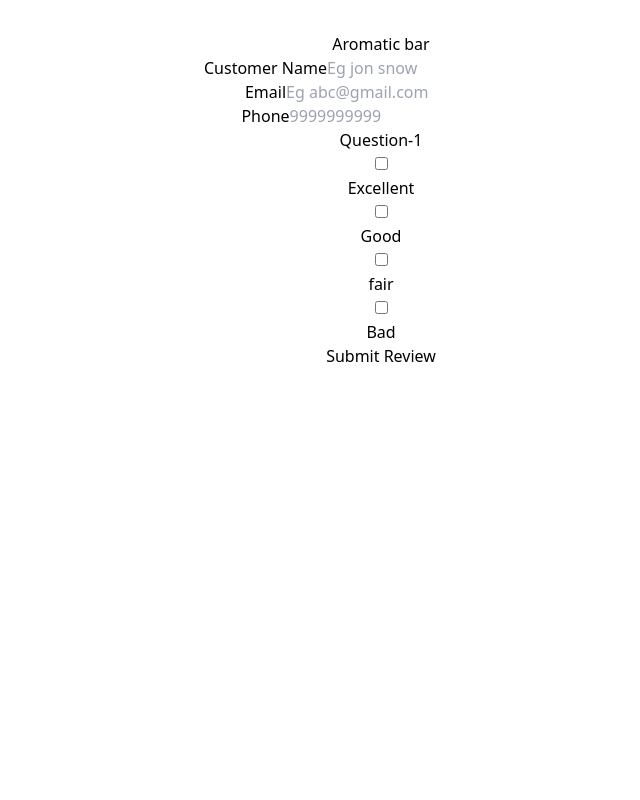
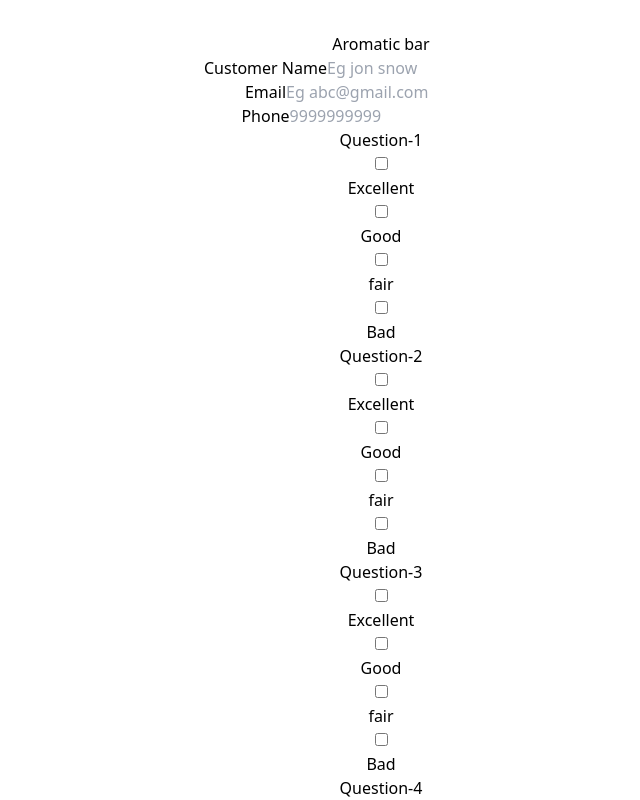
Before and after one commit to sangramabdar/React_F-G_Sangram_Abdar, a React (Vite) app: page / in a window 1280 px wide. Shown: the top 800 px of the page, without its empty margins (259-899 px from the left). Built offline with nearby package versions, Linux system fonts and the light colour scheme.

Commit message:
add question validating logic

```diff
--- a/src/components/feedback-form.tsx
+++ b/src/components/feedback-form.tsx
@@ -1,92 +1,41 @@
 import { zodResolver } from "@hookform/resolvers/zod";
 import Button from "./button";
 import Input from "./input";
-
-import { z } from "zod";
 import { useForm } from "react-hook-form";
-
-export const feedBackFormSchema = z.object({
-  name: z.string().min(1, "required"),
-  email: z.string().email("invalid email"),
-  phone: z.string().min(1, "Required"),
-  question1: z.string().min(1, "required"),
-});
-
-export type FeedBackFormSchema = z.infer<typeof feedBackFormSchema>;
-
-function Question({ onChange, question, error }: any) {
-  const handleOnChange = (event: any) => {
-    if (event.target.checked) return onChange(event.target.value);
-    onChange("");
-  };
-
-  return (
-    <div>
-      <h2 className="text-left">{question}</h2>
-      <div className="flex">
-        <div className="flex w-fit p-1 gap-2 justify-center items-center">
-          <Input
-            type="checkbox"
-            value={"excellent"}
-            onChange={handleOnChange}
-            label={""}
-          />
-          <label>Excellent</label>
-        </div>
-
-        <div className="flex w-fit p-1 gap-2 justify-center items-center">
-          <Input
-            type="checkbox"
-            value={"good"}
-            onChange={handleOnChange}
-            label={""}
-          />
-          <label>Good</label>
-        </div>
-
-        <div className="flex w-fit p-1 gap-2 justify-center items-center">
-          <Input
-            type="checkbox"
-            value={"fair"}
-            onChange={handleOnChange}
-            label={""}
-          />
-          <label>fair</label>
-        </div>
-
-        <div className="flex w-fit p-1 gap-2 justify-center items-center">
-          <Input
-            type="checkbox"
-            value={"bad"}
-            onChange={handleOnChange}
-            label={""}
-          />
-          <label>Bad</label>
-        </div>
-      </div>
-      {error ? (
-        <span className="text-red-600/80 mt-2 text-left block">{error}</span>
-      ) : null}
-    </div>
-  );
-}
+import {
+  FeedBackFormSchema,
+  feedBackFormSchema,
+} from "../schemas/feedback-form-schema";
+import Question from "./question";
 
 function FeedBackForm() {
   const {
     register,
     handleSubmit: handleSubmitZod,
-    formState: { errors },
+    formState,
     setValue,
     setError,
+    clearErrors,
   } = useForm<FeedBackFormSchema>({
     resolver: zodResolver(feedBackFormSchema),
   });
 
+  const errors = formState.errors;
+
+  const handleOnAnswerChange = (value: string, question: any) => {
+    if (!value) {
+      setError(question, { message: "Required" });
+      setValue(question, "");
+      return;
+    }
+
+    setValue(question, value);
+    clearErrors(question);
+  };
+
   const handleOnSubmit = (data: FeedBackFormSchema) => {
     console.log(data);
   };
-
-  console.log(errors);
 
   return (
     <div className="bg-red-200 p-2">
@@ -119,16 +68,33 @@ function FeedBackForm() {
         <Question
           question={"Question-1"}
           onChange={(value: string) => {
-            if (!value) {
-              setError("question1", { message: "Required" });
-              setValue("question1", "");
-              return;
-            }
-
-            setValue("question1", value);
-            setError("question1", { message: "" });
+            handleOnAnswerChange(value, "question1");
           }}
           error={errors.question1?.message}
+        />
+
+        <Question
+          question={"Question-2"}
+          onChange={(value: string) => {
+            handleOnAnswerChange(value, "question2");
+          }}
+          error={errors.question2?.message}
+        />
+
+        <Question
+          question={"Question-3"}
+          onChange={(value: string) => {
+            handleOnAnswerChange(value, "question3");
+          }}
+          error={errors.question3?.message}
+        />
+
+        <Question
+          question={"Question-4"}
+          onChange={(value: string) => {
+            handleOnAnswerChange(value, "question4");
+          }}
+          error={errors.question4?.message}
         />
 
         <Button type="submit" className="bg-green-500 text-white">
--- /dev/null
+++ b/src/components/question.tsx
@@ -0,0 +1,60 @@
+import Input from "./input";
+
+function Question({ onChange, question, error }: any) {
+  const handleOnChange = (event: any) => {
+    if (event.target.checked) return onChange(event.target.value);
+    onChange("");
+  };
+
+  return (
+    <div>
+      <h2 className="text-left">{question}</h2>
+      <div className="flex">
+        <div className="flex w-fit p-1 gap-2 justify-center items-center">
+          <Input
+            type="checkbox"
+            value={"excellent"}
+            onChange={handleOnChange}
+            label={""}
+          />
+          <label>Excellent</label>
+        </div>
+
+        <div className="flex w-fit p-1 gap-2 justify-center items-center">
+          <Input
+            type="checkbox"
+            value={"good"}
+            onChange={handleOnChange}
+            label={""}
+          />
+          <label>Good</label>
+        </div>
+
+        <div className="flex w-fit p-1 gap-2 justify-center items-center">
+          <Input
+            type="checkbox"
+            value={"fair"}
+            onChange={handleOnChange}
+            label={""}
+          />
+          <label>fair</label>
+        </div>
+
+        <div className="flex w-fit p-1 gap-2 justify-center items-center">
+          <Input
+            type="checkbox"
+            value={"bad"}
+            onChange={handleOnChange}
+            label={""}
+          />
+          <label>Bad</label>
+        </div>
+      </div>
+      {error ? (
+        <span className="text-red-600/80 mt-2 text-left block">{error}</span>
+      ) : null}
+    </div>
+  );
+}
+
+export default Question;
--- /dev/null
+++ b/src/schemas/feedback-form-schema.tsx
@@ -0,0 +1,13 @@
+import { z } from "zod";
+
+export const feedBackFormSchema = z.object({
+  name: z.string().min(1, "required"),
+  email: z.string().email("invalid email"),
+  phone: z.string().min(1, "required"),
+  question1: z.string().min(1, "required"),
+  question2: z.string().min(1, "required"),
+  question3: z.string().min(1, "required"),
+  question4: z.string().min(1, "required"),
+});
+
+export type FeedBackFormSchema = z.infer<typeof feedBackFormSchema>;
```
